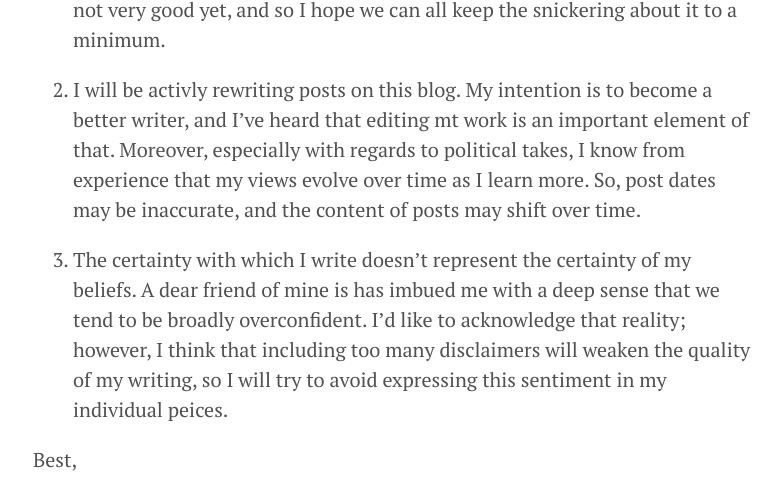
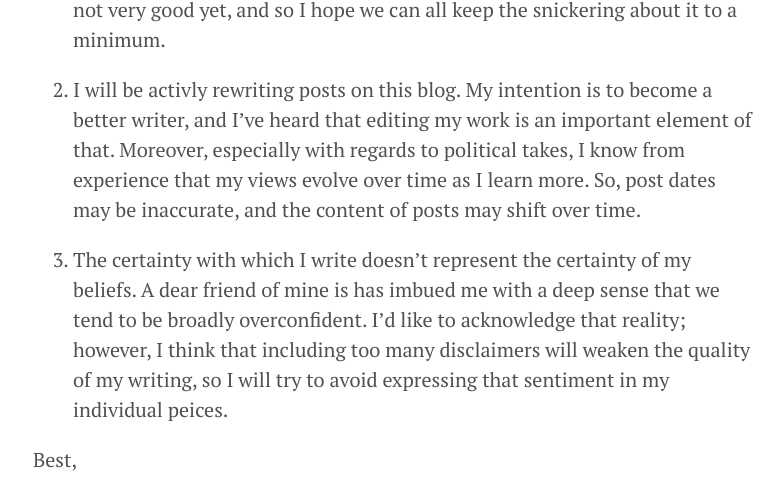
Before and after one commit to karthiklearns/karthiklearns.github.io, a Jekyll site: the page built from about.md, in a window 1280 px wide. Shown: the part 1142-1623 px from the top of the page, without its empty margins (247-1031 px from the left). Built offline with Jekyll 4.4.1, drawn with Linux system fonts in a browser that asks for light colours.

Commit message:
More About Edits

```diff
--- a/about.md
+++ b/about.md
@@ -18,9 +18,9 @@ Given that fear, maybe it's counterintuitive to house my writing in this space,
 ## A Few Requests and Disclaimers
 1. If you know me and you find this blog, let's not talk about it. I know this request is a bit pretentious and self-involved, but I guess I don't really want to talk about my writing with anyone I know right now. I'm aware that it's not very good yet, and so I hope we can all keep the snickering about it to a minimum.
 
-2. I will be activly rewriting posts on this blog. My intention is to become a better writer, and I've heard that editing mt work is an important element of that. Moreover, especially with regards to political takes, I know from experience that my views evolve over time as I learn more. So, post dates may be inaccurate, and the content of posts may shift over time.
+2. I will be activly rewriting posts on this blog. My intention is to become a better writer, and I've heard that editing my work is an important element of that. Moreover, especially with regards to political takes, I know from experience that my views evolve over time as I learn more. So, post dates may be inaccurate, and the content of posts may shift over time.
 
-3. The certainty with which I write doesn't represent the certainty of my beliefs. A dear friend of mine is has imbued me with a deep sense that we tend to be broadly overconfident. I'd like to acknowledge that reality; however, I think that including too many disclaimers will weaken the quality of my writing, so I will try to avoid expressing this sentiment in my individual peices.
+3. The certainty with which I write doesn't represent the certainty of my beliefs. A dear friend of mine is has imbued me with a deep sense that we tend to be broadly overconfident. I'd like to acknowledge that reality; however, I think that including too many disclaimers will weaken the quality of my writing, so I will try to avoid expressing that sentiment in my individual peices.
 
 Best,
 
```
